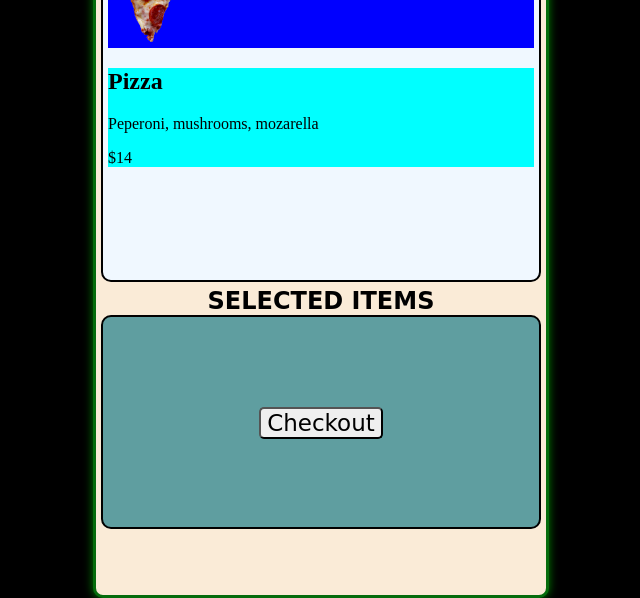
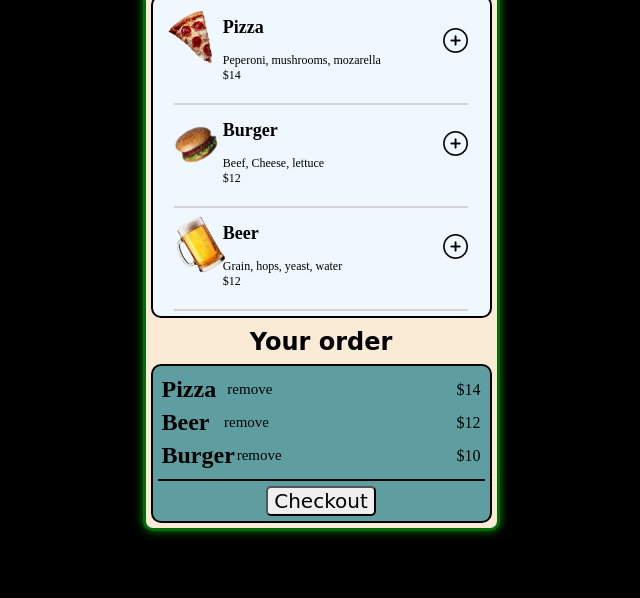
Before and after one commit to Simplycomplex64/resto-app, a plain HTML site: page index.html in a window 1280 px wide. Shown: the part 230-828 px from the top of the page, without its empty margins (319-959 px from the left). After the commit the page ends 800 px from the top, so only its background shows below. Drawn offline with Linux system fonts and the light colour scheme; a web font is replaced by a local one.

Commit message:
still commiting

```diff
--- a/index.css
+++ b/index.css
@@ -6,13 +6,13 @@ body{
     background-color: black;
     position: relative;
     align-items: center;
-    height: 100vh
+    height: 100vh;
 }
 
 main{
     background-color:antiquewhite;
-    width: 450px;
-    height: 850px;
+    height: auto;
+    max-width: 400px;
     border: 3px solid rgb(5, 108, 12);
     border-radius: 10px;
     position: relative;
@@ -54,23 +54,42 @@ main{
 
 .menu-item-area{
     background-color:aliceblue;
-    height: 340px;
+    height: auto;
+    max-height: 450px;
     margin: 15px 5px 5px 5px;
     border: 2px solid black;
     border-radius: 10px;
     padding: 5px;
+    display: flex;
+    flex-direction: column;
+    align-items: center;
+    justify-content: space-evenly;
+    overflow-y: auto;
+}
+
+.menu-item-area::-webkit-scrollbar {
+    width: 0;
+}
+
+.container{
+    display: flex;
+    align-items: center;
+    width: 90%;
+    justify-content:space-around;
+    border-bottom: 2px solid lightgray;
+    padding-bottom: 15px;
 }
 
 .label-item-selected{
     text-align: center;
     font-family: "Lugrasimo", cursive;
-    margin-top: 0;
-    margin-bottom: 0;
+    margin-top: 10px;
+    margin-bottom: 8px;
 }
 
 .selected-items{
     background-color: cadetblue;
-    height: 200px;
+    max-height: 170px;
     margin: 0 5px 5px 5px;
     border: 2px solid black;
     border-radius: 10px;
@@ -78,10 +97,10 @@ main{
 }
 
 .selected-items button{
-    font-size: 23px;
+    font-size: 20px;
     font-family: "Lugrasimo", cursive;
     border-radius: 5px;
-    margin: 5px 0;
+    margin-top: 5px;
     transition: 0.2s ease-in-out;
 }
 .selected-items button:hover{
@@ -95,21 +114,72 @@ main{
     display: flex;
     justify-content: center;
     position: relative;
-    top: 80px;
 }
 
 .single-item{
-    background-color: blue;
+    padding: 3px;
+    margin-bottom: 5px;
 }
 
 .single-item img{
-    width: 80px;
+    width: 40px;
+    transform: rotate(-30deg);
 }
 
 .item-description{
-    background-color: aqua;
+    padding: 0 3px;
+    margin-bottom: 5px;
+    font-size: 12px;
+    width: 250px;
 }
 
 .add-btn{
-    background-color: aquamarine;
+    margin-bottom: 5px;
 }
+
+.add-btn img{
+    width: 25px;
+    transition: 0.2s ease-in-out;
+}
+
+.add-btn img:hover{
+    transform: scale(1.2);
+}
+
+.order-details{
+    display: flex;
+    align-items: center;
+    justify-content:space-between;
+    height: 30px;
+    margin-bottom: 3px;
+    padding: 0;
+}
+
+.order-details h2, p{
+margin-top: 0;
+margin-bottom: 0;
+}
+
+.order-details span{
+    margin-right: 170px;
+    position: relative;
+    font-size: 15px;
+    margin-bottom: 0;
+    margin-left: -3px;
+    cursor: pointer;
+}
+
+.order-details span:hover{
+    text-decoration: underline;
+}
+
+.order-container{
+    max-height: 100px;
+    overflow-y: auto;
+    padding: 4px;
+    border-bottom: 2px solid black;
+}
+
+.order-container::-webkit-scrollbar {
+    width: 0;
+}
--- a/index.html
+++ b/index.html
@@ -5,7 +5,6 @@
     <meta name="viewport" content="width=device-width, initial-scale=1.0">
     <link rel="stylesheet" href="index.css">
     <link href="https://fonts.googleapis.com/css2?family=Lugrasimo&display=swap" rel="stylesheet">
-    <link href="https://cdnjs.cloudflare.com/ajax/libs/font-awesome/6.5.2/css/all.min.css" rel="stylesheet">
 
     <title>JJJ's kitchen</title>
 </head>
@@ -21,6 +20,7 @@
         <div class="separator">MENU</div>
 
         <section class="menu-item-area">
+            <div class="container">
                 <div class="single-item">
                     <img src="/images/pizza.png" alt="a slice of pizza">
                 </div>
@@ -30,13 +30,74 @@
                     <p>$14</p>
                 </div>
                 <div class="add-btn">
+                    <img src="/images/JJJ’s (5).png" alt="add button">
+                </div>
+            </div>
 
+            <div class="container">
+                <div class="single-item">
+                    <img src="/images/burger.png" alt="a slice of pizza">
+                </div>
+                <div class="item-description">
+                    <h2>Burger</h2>
+                    <p>Beef, Cheese, lettuce</p>
+                    <p>$12</p>
+                </div>
+                <div class="add-btn">
+                    <img src="/images/JJJ’s (5).png" alt="add button">
+                </div>
+            </div>
+
+            <div class="container">
+                <div class="single-item">
+                    <img src="/images/beer.png" alt="a slice of pizza">
+                </div>
+                <div class="item-description">
+                    <h2>Beer</h2>
+                    <p>Grain, hops, yeast, water</p>
+                    <p>$12</p>
+                </div>
+                <div class="add-btn">
+                    <img src="/images/JJJ’s (5).png" alt="add button">
+                </div>
             </div>
         </section>
 
-        <h2 class="label-item-selected">SELECTED ITEMS</h2>
+        <h2 class="label-item-selected">Your order</h2>
 
         <section class="selected-items">
+            <div class="order-container">
+                <div class="order-details">
+                    <h2>Pizza</h2>
+                    <span>remove</span>
+                    <p>$14</p>
+                </div>
+
+                <div class="order-details">
+                    <h2>Beer</h2>
+                    <span>remove</span>
+                    <p>$12</p>
+                </div>
+
+                <div class="order-details">
+                    <h2>Burger</h2>
+                    <span>remove</span>
+                    <p>$10</p>
+                </div>
+
+                <div class="order-details">
+                    <h2>Burger</h2>
+                    <span>remove</span>
+                    <p>$10</p>
+                </div>
+
+                <div class="order-details">
+                    <h2>Burger</h2>
+                    <span>remove</span>
+                    <p>$10</p>
+                </div>
+            </div>
+
             <div class="checkout-btn-div">
                 <button>Checkout</button>
             </div>
```
Also changed, not shown: images/JJJ’s (5).png (added). Lines whose indentation alone changed are shown as unchanged.
